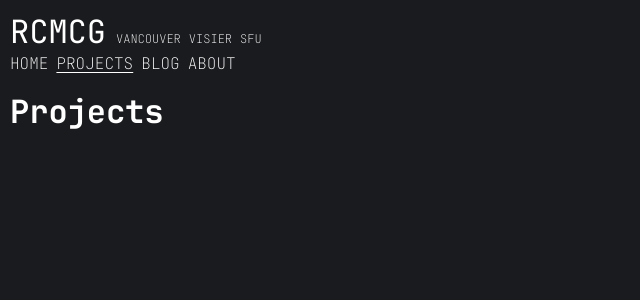
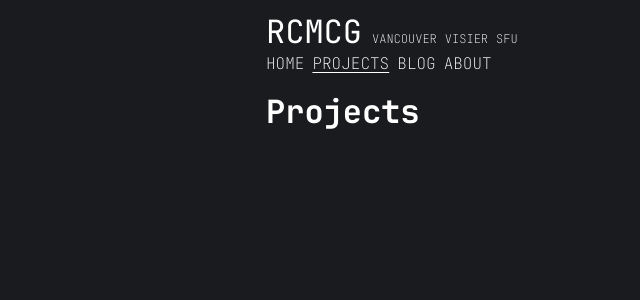
Before and after one commit to rcmcg/personal-website, a React (Vite) app in the folder rcmcg/: page /projects in a window 1280 px wide. Shown: the top 300 px of the page, without its empty margins (0-640 px from the left). Built offline with nearby package versions, Linux system fonts and the light colour scheme.

Commit message:
add desktop margin

```diff
--- a/rcmcg/src/components/header/Header.tsx
+++ b/rcmcg/src/components/header/Header.tsx
@@ -4,6 +4,7 @@ function Header() {
 
   return (
     <>
+      <div className={"header-container margin"}>
         <div className={"header header-first-line"}>
           <h1>rcmcg</h1>
           <div className={"header-item"}>vancouver</div>
@@ -24,6 +25,7 @@ function Header() {
             <div className={"header-item"}>about</div>
           </NavLink>
         </div>
+      </div>
     </>
   )
 }
--- a/rcmcg/src/index.css
+++ b/rcmcg/src/index.css
@@ -67,3 +67,13 @@ a {
     color: white;
     text-decoration: none;
 }
+
+.margin {
+    margin: 0 16em 0 16em;
+}
+
+@media screen and (width <= 600px) {
+    .margin {
+        margin: 0;
+    }
+}
--- a/rcmcg/src/pages/About.tsx
+++ b/rcmcg/src/pages/About.tsx
@@ -4,7 +4,9 @@ function About() {
   return (
     <>
       <Header />
-      <h2>About me</h2>
+      <div className={"margin"}>
+        <h2>About me</h2>
+      </div>
     </>
   )
 }
--- a/rcmcg/src/pages/App.tsx
+++ b/rcmcg/src/pages/App.tsx
@@ -5,7 +5,7 @@ import TerminalWindow from "../components/terminal-window/TerminalWindow.tsx";
 function Body() {
   return (
     <>
-      <div className={"main"}>
+      <div className={"margin main"}>
         <h2>WIP</h2>
         <div>ETA: whenever</div>
       </div>
@@ -19,7 +19,9 @@ function App() {
     <>
       <Header />
       <Body />
-      <TerminalWindow />
+      <div className={"margin"}>
+        <TerminalWindow />
+      </div>
     </>
   )
 }
--- a/rcmcg/src/pages/Blog.tsx
+++ b/rcmcg/src/pages/Blog.tsx
@@ -5,10 +5,12 @@ function Blog() {
   return (
     <>
       <Header />
-      <Article
-        title={"init"}
-        date={"December 24th, 2025"}
-      />
+      <div className={"margin"}>
+        <Article
+          title={"init"}
+          date={"December 24th, 2025"}
+        />
+      </div>
     </>
   )
 }
--- a/rcmcg/src/pages/Projects.tsx
+++ b/rcmcg/src/pages/Projects.tsx
@@ -4,7 +4,9 @@ function Projects() {
   return (
     <>
       <Header />
-      <h2>Projects</h2>
+      <div className={"margin"}>
+        <h2>Projects</h2>
+      </div>
     </>
   )
 }
```
Lines whose indentation alone changed are shown as unchanged.
